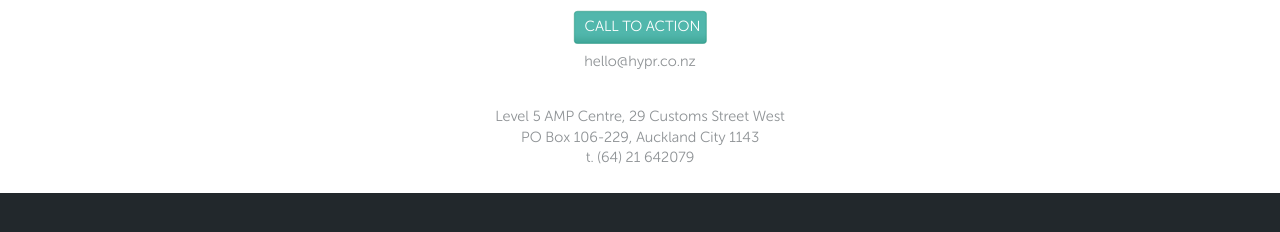
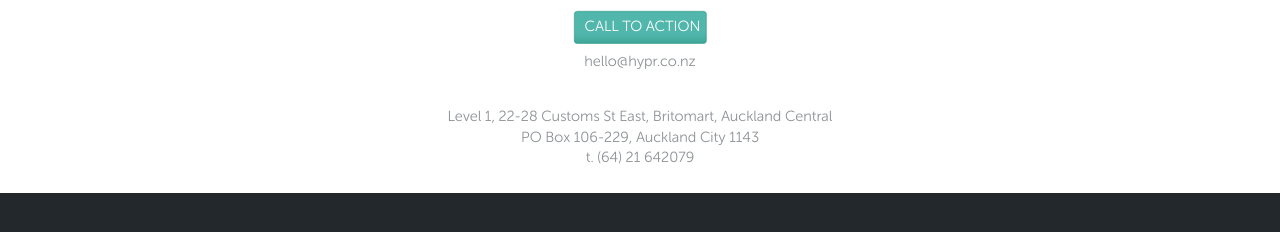
Before and after one commit to hyprnz/hyprnz.github.io, a Jekyll site: the page built from index.md, in a window 1280 px wide and 900 px high, scrolled down 2378 px. Shown: the part 613-845 px from the top of the window. Built offline with Jekyll 4.4.1, drawn with Linux system fonts in a browser that asks for light colours; some web fonts are replaced.

Commit message:
Updated address

```diff
--- a/_includes/footer.html
+++ b/_includes/footer.html
@@ -4,7 +4,7 @@
         <p itemprop="email">hello@hypr.co.nz</p>
     </div>
     <div itemscope itemtype="http://schema.org/PostalAddress">
-        <p>Level 5 AMP Centre, 29 Customs Street West
+        <p>Level 1, 22-28 Customs St East, Britomart, Auckland Central
             <br/><span itemprop="postOfficeBoxNumber">PO Box 106-229</span>,
                 <span itemprop="addressLocality">Auckland City</span>
                 <span itemprop="postalCode">1143</span>
```
